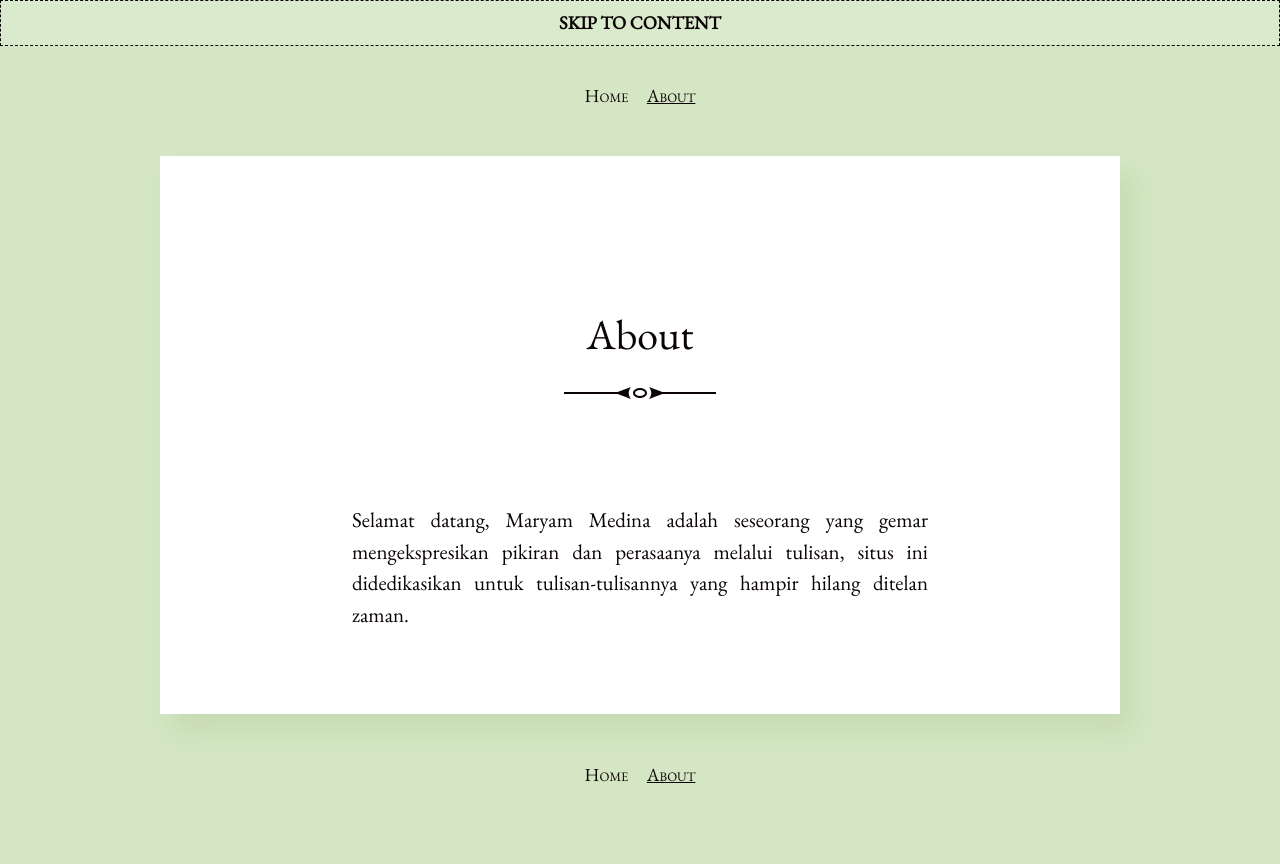
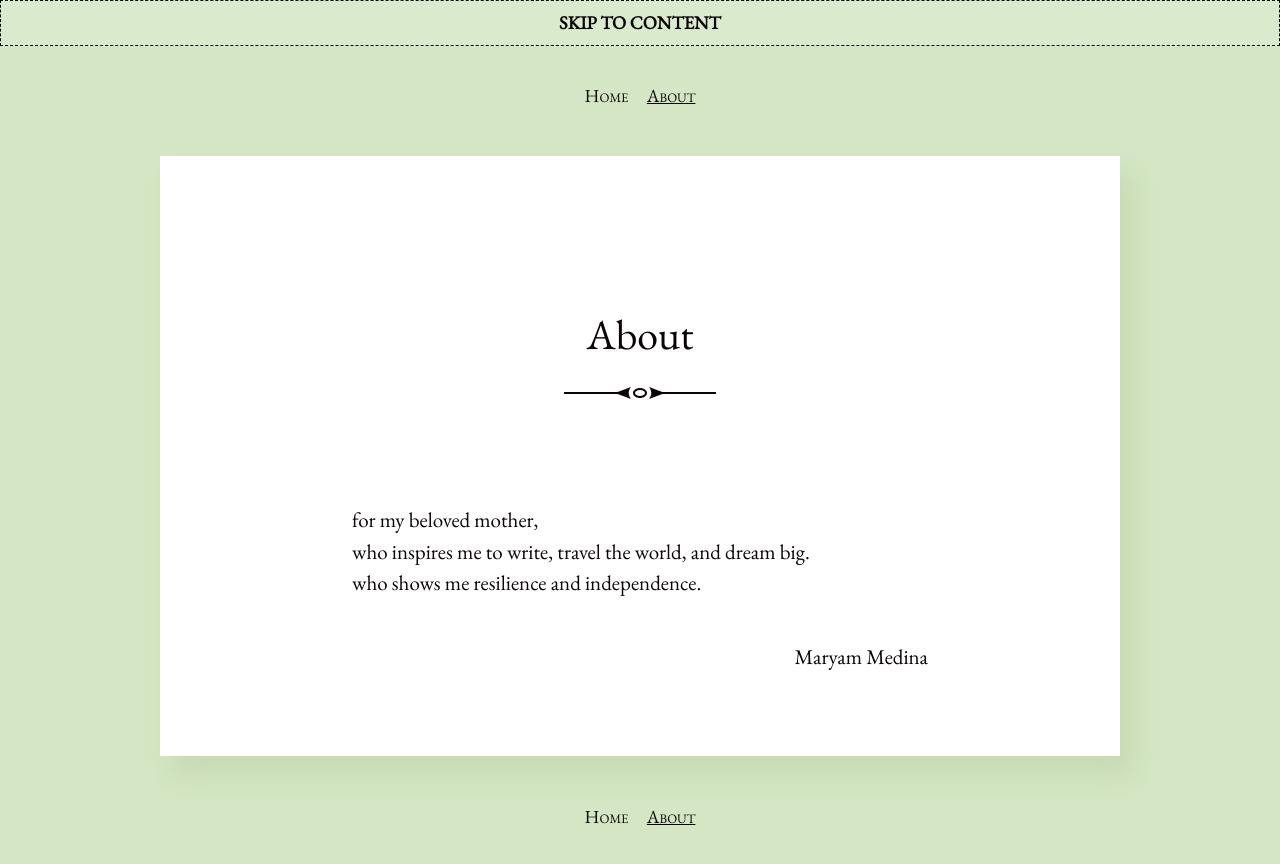
Before and after one commit to ayukaryana/ayukaryana.github.io, a Jekyll site: the page built from about.md, in a window 1280 px wide. Shown: the top 864 px of the page. Built offline with Jekyll 4.4.1, drawn with Linux system fonts in a browser that asks for light colours.

Commit message:
Update about.md

```diff
--- a/about.md
+++ b/about.md
@@ -1,6 +1,9 @@
 ---
 layout: post
 title: About
+author: "Maryam Medina"
 ---
 
-Selamat datang, Maryam Medina adalah seseorang yang gemar mengekspresikan pikiran dan perasaanya melalui tulisan, situs ini didedikasikan untuk tulisan-tulisannya yang hampir hilang ditelan zaman.
+for my beloved mother,<br>
+who inspires me to write, travel the world, and dream big.<br>
+who shows me resilience and independence.<br>
```
